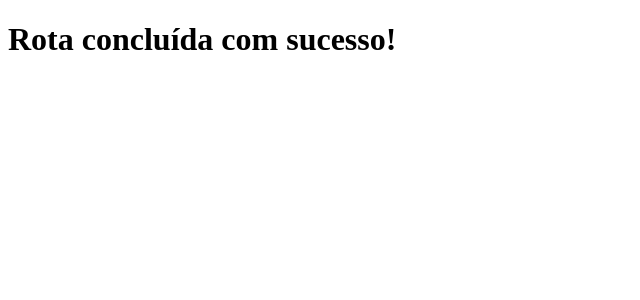
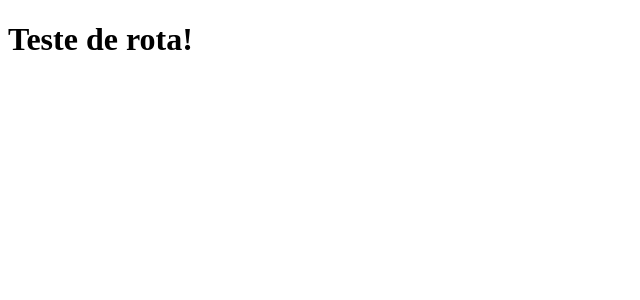
Before and after one commit to sisgha/sisgha-app-nuxt, a Nuxt app: page /confirmRouter in a window 1280 px wide. Shown: the top 300 px of the page, without its empty margins (0-640 px from the left). Built offline with nearby package versions, Linux system fonts and the light colour scheme.

Commit message:
add arquivos da tela

```diff
--- a/pages/confirmRouter.vue
+++ b/pages/confirmRouter.vue
@@ -1,5 +1,5 @@
 <template>
-  <h1>Rota concluída com sucesso!</h1>
+  <h1>Teste de rota!</h1>
 </template>
 
 <script>
--- a/pages/index.vue
+++ b/pages/index.vue
@@ -8,7 +8,7 @@
     <main>
         <div class="container">
             <div class="cadastro">
-                <h2 class="fonte titulo">BEM-VINDO!</h2>
+                <h2 class="fonte titulo">BEM-VINDO</h2>
                 <!-- Matricula -->
                 <input class="fonte inserirMatricula" type="text" placeholder="Matrícula">
 
```
